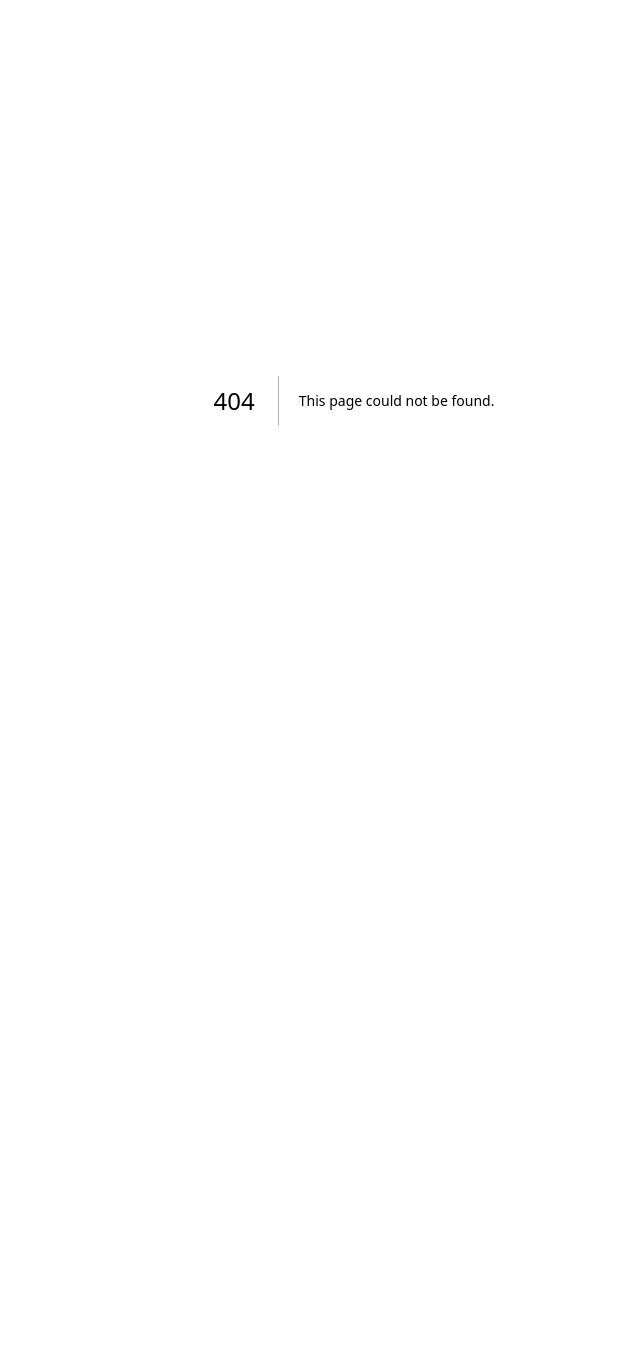
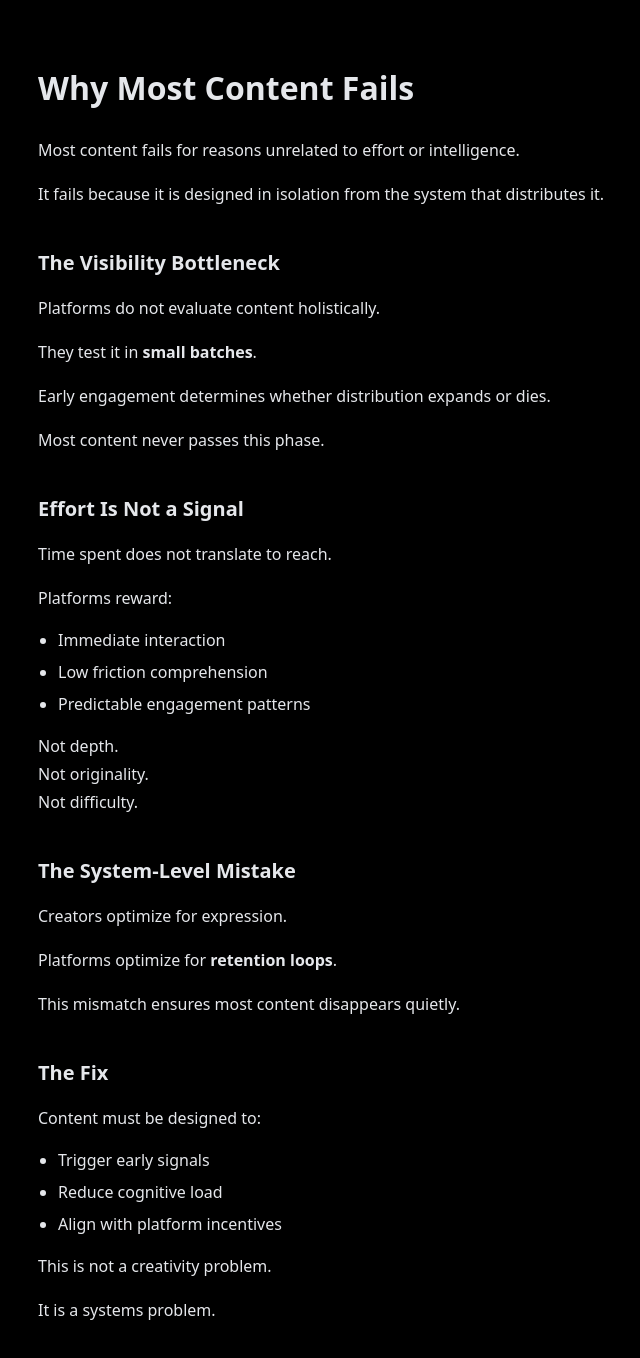
Before and after one commit to Amarendra-hub/SingleFrame, a Next.js app: page /blog/why-most-content-fails in a window 1280 px wide. Before the commit this address had no page. Shown: the top 1358 px of the page, without its empty margins (286-926 px from the left). Before the commit the page ends 800 px from the top, so only its background shows below. Built offline with nearby package versions, Linux system fonts and the light colour scheme.

Commit message:
Add second blog article

```diff
--- a/app/blog/page.tsx
+++ b/app/blog/page.tsx
@@ -26,6 +26,17 @@ export const metadata = {
                                                                                                                                                           visibility.
                                                                                                                                                                     </p>
                                                                                                                                                                             </a>
+                                                            <a
+                                                              href="/blog/why-most-content-fails"
+                                                                className="block border border-gray-800 rounded-xl p-6 hover:border-gray-600 transition"
+                                                                >
+                                                                  <h2 className="text-xl font-semibold mb-2">
+                                                                      Why Most Content Fails
+                                                                        </h2>
+                                                                          <p className="text-gray-400">
+                                                                              A systems explanation of why effort alone does not create visibility.
+                                                                                </p>
+                                                                                </a>
                                                                                                                                                                                   </div>
                                                                                                                                                                                       </main>
                                                                                                                                                                                         );
--- /dev/null
+++ b/app/blog/why-most-content-fails/page.mdx
@@ -0,0 +1,57 @@
+export const metadata = {
+      title: "Why Most Content Fails",
+        description:
+            "A systems explanation of why the majority of online content never gains traction.",
+};
+
+<div className="article">
+
+# Why Most Content Fails
+
+Most content fails for reasons unrelated to effort or intelligence.
+
+It fails because it is designed in isolation from the system that distributes it.
+
+## The Visibility Bottleneck
+
+Platforms do not evaluate content holistically.
+
+They test it in **small batches**.
+
+Early engagement determines whether distribution expands or dies.
+
+Most content never passes this phase.
+
+## Effort Is Not a Signal
+
+Time spent does not translate to reach.
+
+Platforms reward:
+- Immediate interaction
+- Low friction comprehension
+- Predictable engagement patterns
+
+Not depth.
+Not originality.
+Not difficulty.
+
+## The System-Level Mistake
+
+Creators optimize for expression.
+
+Platforms optimize for **retention loops**.
+
+This mismatch ensures most content disappears quietly.
+
+## The Fix
+
+Content must be designed to:
+- Trigger early signals
+- Reduce cognitive load
+- Align with platform incentives
+
+This is not a creativity problem.
+
+It is a systems problem.
+
+</div>
```
